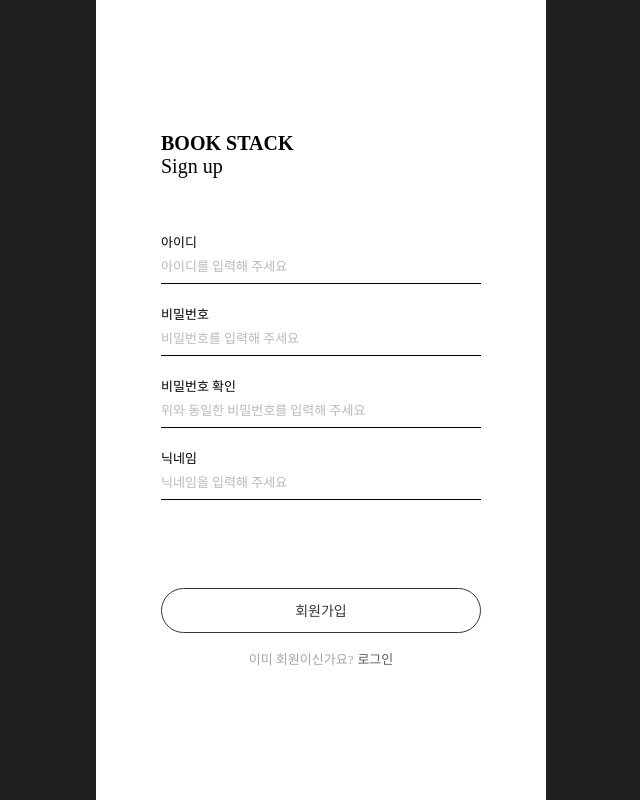
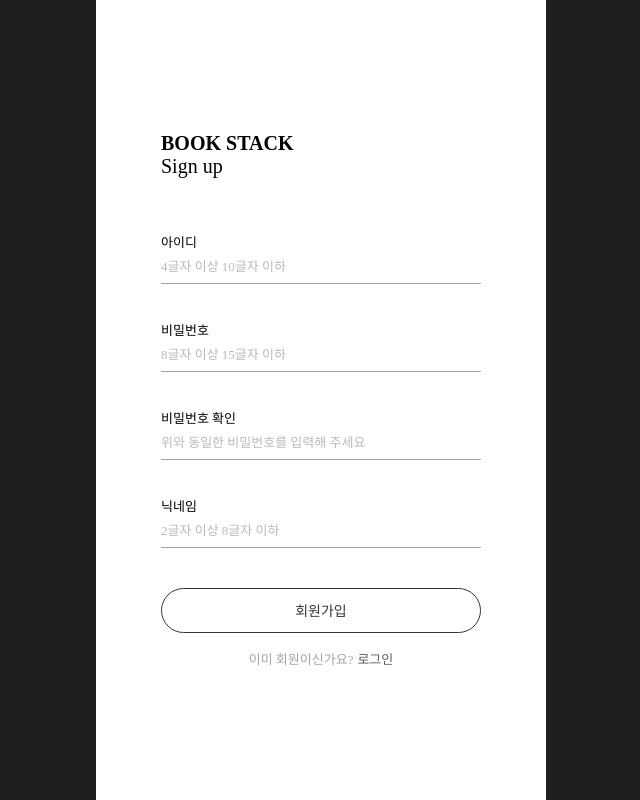
Before and after one commit to MayOwall/BookStack-FE, a Next.js app: page /signup in a window 1280 px wide. Shown: the whole page, without its empty margins (319-959 px from the left). Built offline with nearby package versions, Linux system fonts and the light colour scheme; sample sign-in values are in the browser's storage.

Commit message:
feat : signup input value 확인 및 BE 응답에 따른 로직 구현

```diff
--- a/app/signup/page.tsx
+++ b/app/signup/page.tsx
@@ -1,32 +1,108 @@
 "use client";
+import { useRouter } from "next/navigation";
 import { useState } from "react";
 import { SignupTemplate } from "component";
 import { postSignup } from "api";
 
-// Input values 초기값들
+// inputValues 초기값들
 const initValue = {
-  id: "",
-  pw: "",
-  pwConfirm: "",
-  nickname: "",
+  id: { value: "", isAlert: false },
+  pw: { value: "", isAlert: false },
+  pwConfirm: { value: "", isAlert: false },
+  nickname: { value: "", isAlert: false },
 };
 
 export default function SignupPage() {
+  const router = useRouter();
   const [values, setValues] = useState(initValue);
 
-  // 변경된 input 값 state화
-  const onChange = (type: string, value: string) => {
+  // input alert 관리 함수
+  const setAlert = (type: "id" | "pw" | "pwConfirm" | "nickname" | "all") => {
+    const nextValues = {
+      id: { value: values.id.value, isAlert: false },
+      pw: { value: values.pw.value, isAlert: false },
+      pwConfirm: { value: values.pwConfirm.value, isAlert: false },
+      nickname: { value: values.nickname.value, isAlert: false },
+    };
+    // type이 all일 때
+    if (type === "all") {
+      setValues(() => nextValues);
+      return;
+    }
+
+    // type이 all 외의 나머지일 때
+    nextValues[type].isAlert = true;
+    setValues(() => nextValues);
+  };
+
+  // 변경된 input 값 state 관리 함수
+  const onChange = (
+    type: "id" | "pw" | "pwConfirm" | "nickname",
+    value: string
+  ) => {
+    const nextData = {
+      ...values[type],
+      value,
+    };
     const nextValues = {
       ...values,
-      [type]: value,
+      [type]: nextData,
     };
     setValues(() => nextValues);
   };
 
-  // submit button 클릭
+  // 서버로 데이터를 보내는 것을 관리하는 함수
   const onSubmit = async () => {
-    const res = await postSignup(values);
-    console.log("signup response :", res);
+    const { id, pw, pwConfirm, nickname } = values;
+
+    // 아이디가 4글자 이상 10글자 이하인지 확인
+    if (id.value.length < 4 || id.value.length > 10) {
+      setAlert("id");
+      return;
+    }
+
+    // 비밀번호가 8글자 이상 15글자 이하인지 확인
+    if (pw.value.length < 8 || pw.value.length > 15) {
+      setAlert("pw");
+      return;
+    }
+
+    // 두 비밀번호가 같은지 확인
+    if (pw.value !== pwConfirm.value) {
+      setAlert("pwConfirm");
+      return;
+    }
+
+    // 닉네임이 2글자 이상 8글자 이하인지 확인
+    if (nickname.value.length < 2 || nickname.value.length > 8) {
+      setAlert("nickname");
+      return;
+    }
+
+    // 모든 조건을 통과하면 데이터를 서버로 전송
+    const nextData = {
+      _id: id.value,
+      pw: pw.value,
+      nickname: nickname.value,
+    };
+    const res = await postSignup(nextData);
+
+    // 전송 결과가 already exist면 이미 존재하는 아이디 && id alert 활성화
+    if (res.result === "already exist") {
+      alert("이미 존재하는 아이디입니다.");
+      setAlert("id");
+      return;
+    }
+
+    // 전송 결과가 error이면 서버 에러라고 표기
+    if (res.result === "error") {
+      alert("서버에서의 에러가 발생하였습니다.");
+      return;
+    }
+
+    // 전송 결과가 success면 회원가입 성공
+    alert("회원가입 성공. 다시 로그인 해 주세요");
+    router.push("/signin");
   };
 
   return (
--- a/component/atom/Input/Input.styles.ts
+++ b/component/atom/Input/Input.styles.ts
@@ -1,4 +1,4 @@
-import { ELabelProps, EInputProps, ELineProps } from "type";
+import { ELabelProps, EInputProps, ELineProps, EAlertProps } from "type";
 import styled from "@emotion/styled";
 
 export const Container = styled.div<EInputProps>`
@@ -22,7 +22,7 @@ export const Input = styled.input<EInputProps>`
   font: ${({ theme }) => theme.font["small-light"]};
   font-size: ${({ fontSize }) => fontSize || "13px"};
   border: none;
-  border-bottom: 1px solid;
+  border-bottom: 1px solid ${({ theme }) => theme.color.lightgray};
   outline: none;
   transition: 0.2s ease-in all;
 
@@ -33,10 +33,16 @@ export const Input = styled.input<EInputProps>`
 
 export const Line = styled.div<ELineProps>`
   position: absolute;
-  bottom: -1px;
+  bottom: 16px;
   left: 0;
   width: ${({ isFocus }) => (isFocus ? "100%" : "0")};
   transition: 0.2s ease-in all;
   height: 2px;
   background-color: ${({ theme }) => theme.color.black};
 `;
+
+export const Alert = styled.small<EAlertProps>`
+  font: ${({ theme }) => theme.font["x-small-light"]};
+  color: ${({ theme }) => theme.color.alert};
+  visibility: ${({ isAlert }) => (isAlert ? "visible" : "hidden")};
+`;
--- a/component/atom/Input/Input.tsx
+++ b/component/atom/Input/Input.tsx
@@ -6,6 +6,8 @@ function Input({
   type,
   value,
   onChange,
+  alert,
+  isAlert,
   width,
   fontSize,
   label,
@@ -34,6 +36,7 @@ function Input({
         placeholder={placeholder}
       />
       <S.Line isFocus={isFocus} />
+      <S.Alert isAlert={isAlert}>{alert}</S.Alert>
     </S.Container>
   );
 }
--- a/component/template/Signin/SigninTemplate.tsx
+++ b/component/template/Signin/SigninTemplate.tsx
@@ -21,6 +21,8 @@ function SigninTemplate({
           type="label"
           label="아이디"
           value={id}
+          alert="아이디를 확인해 주세요"
+          isAlert={false}
           onChange={(v: string) => onChange("id", v)}
           placeholder="아이디를 입력해 주세요"
         />
@@ -28,6 +30,8 @@ function SigninTemplate({
           type="label"
           label="비밀번호"
           value={pw}
+          alert="비밀번호를 확인해 주세요"
+          isAlert={false}
           onChange={(v: string) => onChange("pw", v)}
           placeholder="비밀번호를 입력해 주세요"
         />
--- a/component/template/Signup/SignupTemplate.tsx
+++ b/component/template/Signup/SignupTemplate.tsx
@@ -9,7 +9,6 @@ function SignupTemplate({
   onSubmit,
 }: ISignupTemplateProps) {
   const { id, pw, pwConfirm, nickname } = inputValues;
-
   return (
     <S.Container>
       <S.Header>
@@ -20,30 +19,38 @@ function SignupTemplate({
         <Input
           type="label"
           label="아이디"
-          value={id}
+          value={id.value}
+          alert="아이디를 확인해 주세요"
+          isAlert={id.isAlert}
           onChange={(v: string) => onChange("id", v)}
-          placeholder="아이디를 입력해 주세요"
+          placeholder="4글자 이상 10글자 이하"
         />
         <Input
           type="label"
           label="비밀번호"
-          value={pw}
+          value={pw.value}
+          alert="비밀번호는 8글자 이상 15글자 이하여야 합니다."
+          isAlert={pw.isAlert}
           onChange={(v: string) => onChange("pw", v)}
-          placeholder="비밀번호를 입력해 주세요"
+          placeholder="8글자 이상 15글자 이하"
         />
         <Input
           type="label"
           label="비밀번호 확인"
-          value={pwConfirm}
+          value={pwConfirm.value}
+          alert="비밀번호가 같은지 확인해 주세요"
+          isAlert={pwConfirm.isAlert}
           onChange={(v: string) => onChange("pwConfirm", v)}
           placeholder="위와 동일한 비밀번호를 입력해 주세요"
         />
         <Input
           type="label"
           label="닉네임"
-          value={nickname}
+          value={nickname.value}
+          alert="닉네임을 확인해 주세요"
+          isAlert={nickname.isAlert}
           onChange={(v: string) => onChange("nickname", v)}
-          placeholder="닉네임을 입력해 주세요"
+          placeholder="2글자 이상 8글자 이하"
         />
       </S.Form>
       <S.Buttons>
--- a/type/index.ts
+++ b/type/index.ts
@@ -4,6 +4,7 @@ import {
   ELabelProps,
   EInputProps,
   ELineProps,
+  EAlertProps,
   IInputProps,
 } from "./component/atom";
 
@@ -18,6 +19,7 @@ export type {
   ELabelProps,
   EInputProps,
   ELineProps,
+  EAlertProps,
   IInputProps,
   ISignupTemplateProps,
   ISigninTemplateProps,
```
Also changed, not shown: type/component/atom.d.ts (+6 -1 lines), type/component/template.d.ts (+8 -5 lines).
